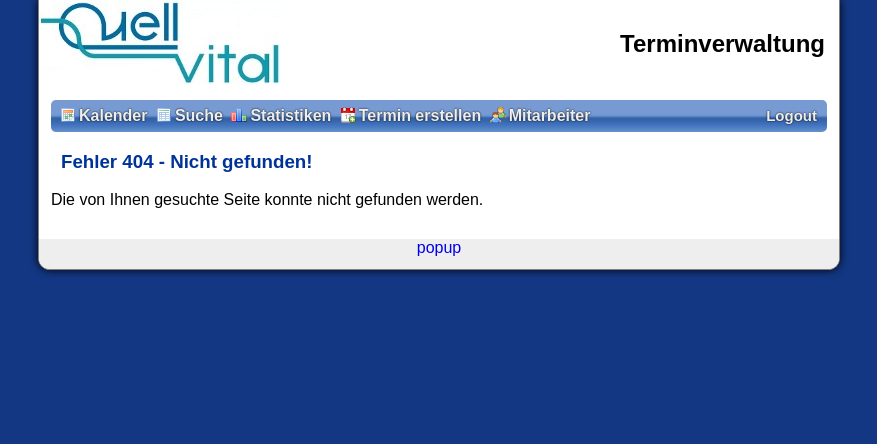
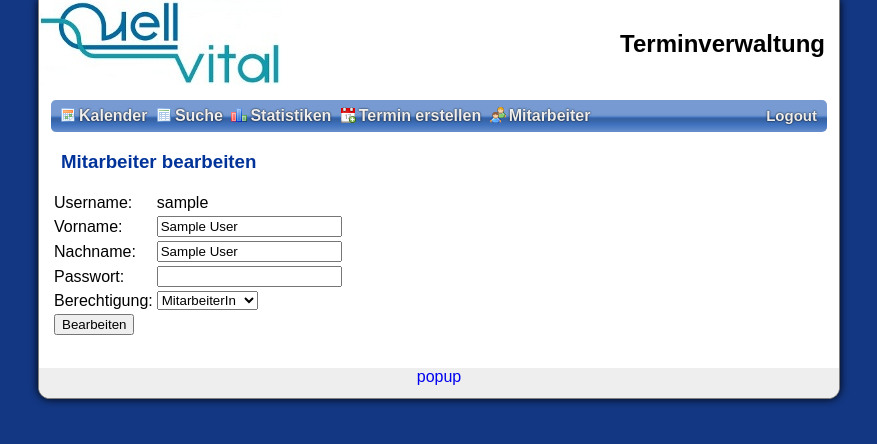
Before and after one commit to farmer01/terminverwaltung, a PHP site: the page made by index.php in a window 1280 px wide. Shown: the top 444 px of the page, without its empty margins (201-1078 px from the left). Run offline with PHP 8.4, Linux system fonts and the light colour scheme; the visitor is signed in with stand-in values (Sample User, id 1).

Commit message:
user stuff

```diff
--- a/index.php
+++ b/index.php
@@ -1,6 +1,6 @@
-<!DOCTYPE html PUBLIC "-//W3C//DTD XHTML 1.0 Strict//EN" "http://www.w3.org/TR/xhtml1/DTD/xhtml1-strict.dtd">
 <?php
 session_start();
+echo '<!DOCTYPE html PUBLIC "-//W3C//DTD XHTML 1.0 Strict//EN" "http://www.w3.org/TR/xhtml1/DTD/xhtml1-strict.dtd">';
 if (!isset($_SESSION['user'])) {
     header("refresh:0;url=login.php");
 } else {
@@ -10,7 +10,7 @@ if (!isset($_SESSION['user'])) {
     require_once("dbcfg.php");
 
     $page = $_GET['page'];
-    $pages = array("kalender", "suche", "stats", "neu", "mitarbeiter", "mneu", "mdel");
+    $pages = array("kalender", "suche", "stats", "neu", "mitarbeiter", "mneu", "mdel", "medit");
 
     $pageOK = false;
     if (in_array($page, $pages))
--- a/login.php
+++ b/login.php
@@ -1,6 +1,6 @@
-<!DOCTYPE html PUBLIC "-//W3C//DTD XHTML 1.0 Strict//EN" "http://www.w3.org/TR/xhtml1/DTD/xhtml1-strict.dtd">
 <?php
 session_start();
+echo '<!DOCTYPE html PUBLIC "-//W3C//DTD XHTML 1.0 Strict//EN" "http://www.w3.org/TR/xhtml1/DTD/xhtml1-strict.dtd">';
 if (isset($_SESSION['user'])) {
     header("refresh:0;url=index.php");
 } else {
--- a/pages/mdel.php
+++ b/pages/mdel.php
@@ -1,6 +1,8 @@
 <?php
-    $query = "DELETE FROM `qv`.`user` WHERE `user`.`username` = '".$_GET['user']."'";
+    $user = $_GET['user'];
+    $query = "DELETE FROM `qv`.`user` WHERE `user`.`username` = '".$user."'";
     mysql_query($query);
 
-    header("refresh:0;url=index.php?page=mitarbeiter");
+    echo "<p style='color:red;'>Der Mitarbeiter <b>".$user."</b> wurde erfolgreich gelöscht.</p>";
+    include("mitarbeiter.php");
 ?>
--- /dev/null
+++ b/pages/medit.php
@@ -0,0 +1,71 @@
+<?php
+if (isset($_POST['vorname'])) {
+//Injection Protection
+    $username = mysql_real_escape_string(stripslashes($_POST['username']));
+    $vorname = mysql_real_escape_string(stripslashes($_POST['vorname']));
+    $nachname = mysql_real_escape_string(stripslashes($_POST['nachname']));
+    $berechtigung = mysql_real_escape_string(stripslashes($_POST['berechtigung']));
+
+    $query = "UPDATE `user` SET `vorname` = '" . $vorname . "', `nachname` =  '" . $nachname . "', `access_level` =  '" . $berechtigung . "'";
+    $passwort = $_POST['passwort'];
+    if ($passwort != "") {
+        $query = $query . ", `password` =  '".md5(mysql_real_escape_string(stripslashes($passwort)))."'";
+    }
+    $query = $query . "WHERE  `user`.`username` =  '" . $username . "'";
+
+    mysql_query($query);
+
+    echo "<p style='color:green;'>Der Mitarbeiter <b>" . $username . "</b> wurde erfolgreich bearbeitet.</p>";
+    include("mitarbeiter.php");
+} else {
+    $username = $_GET['user'];
+    $result = mysql_query("SELECT vorname, nachname, access_level FROM user WHERE `username` LIKE '" . $username . "'");
+    if (!$result) {
+        die("Query to show fields from table failed");
+    }
+    $row = mysql_fetch_row($result);
+    ?>
+    <div id="content">
+        <h3>Mitarbeiter bearbeiten</h3>
+        <form name="medit" action="index.php?page=medit" method="POST">
+            <input type="hidden" name="username" value="<?php echo $username; ?>" />
+            <table>
+                <tbody>
+                    <tr>
+                        <td>Username:</td>
+                        <td><?php echo $username; ?></td>
+                    </tr>
+                    <tr>
+                        <td>Vorname:</td>
+                        <td><input type="text" name="vorname" value="<?php echo $row[0]; ?>" /></td>
+                    </tr>
+                    <tr>
+                        <td>Nachname:</td>
+                        <td><input type="text" name="nachname" value="<?php echo $row[1]; ?>" /></td>
+                    </tr>
+                    <tr>
+                        <td>Passwort:</td>
+                        <td><input type="text" name="passwort" /></td>
+                    </tr>
+                    <tr>
+                        <td>Berechtigung:</td>
+                        <td>
+                            <select name="berechtigung">
+                                <option value="2" <?php if ($row[2] == 2)
+        echo 'selected="selected"'; ?>>MitarbeiterIn</option>
+                                <option value="1"<?php if ($row[2] == 1)
+        echo 'selected="selected"'; ?>>TelefonistIn</option>
+                                <option value="0"<?php if ($row[2] == 0)
+        echo 'selected="selected"'; ?>>Administrator</option>
+                            </select>
+                        </td>
+                    </tr>
+                    <tr>
+                        <td><input type="submit" value="Bearbeiten" /></td>
+                    </tr>
+                </tbody>
+            </table>
+        </form>
+        <script language="JavaScript">document.mneu.username.focus();</script>
+    </div>
+<?php } ?>
```
Also changed, not shown: pages/mitarbeiter.html (deleted, +0 -60 lines), pages/mitarbeiter.php (+3 -5 lines), pages/mneu.php (+6 -6 lines).
